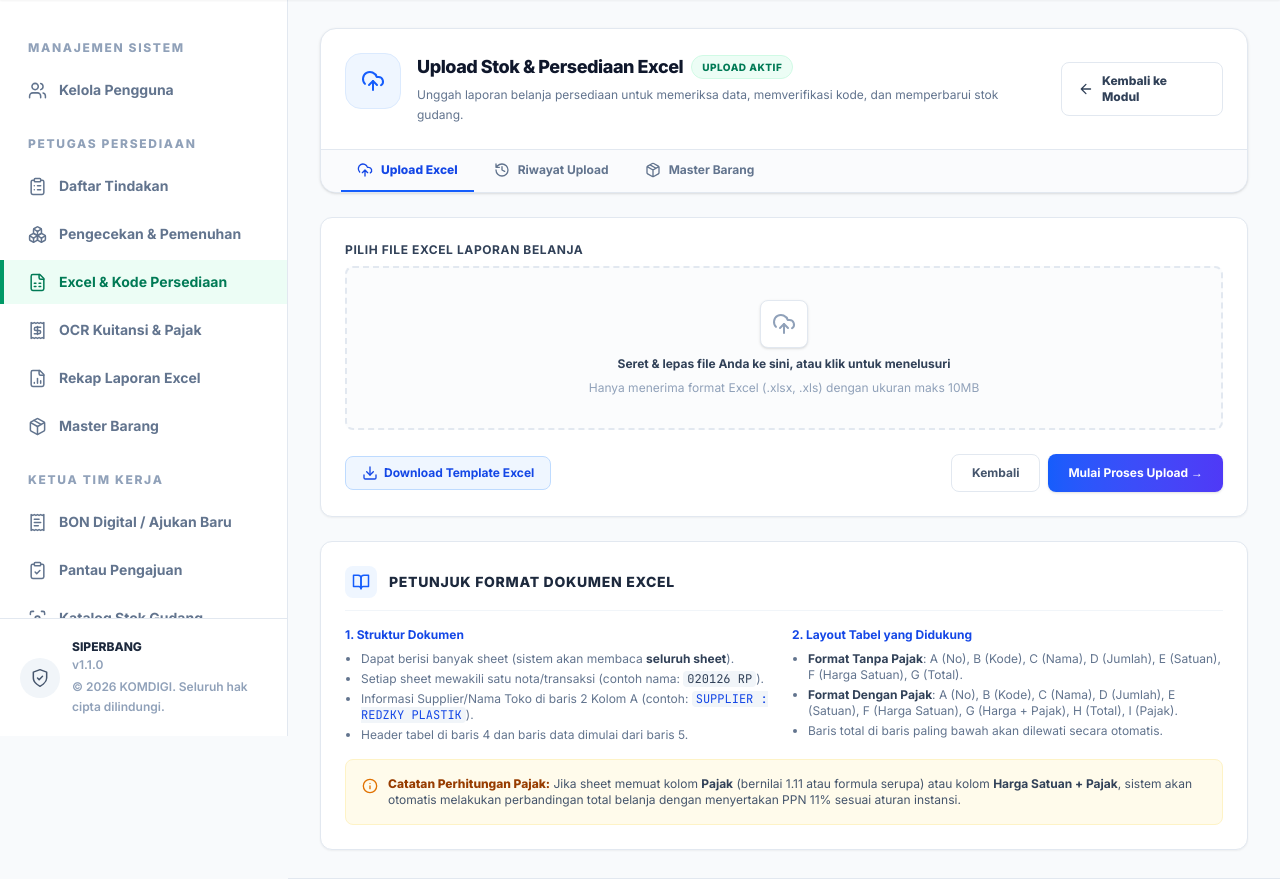
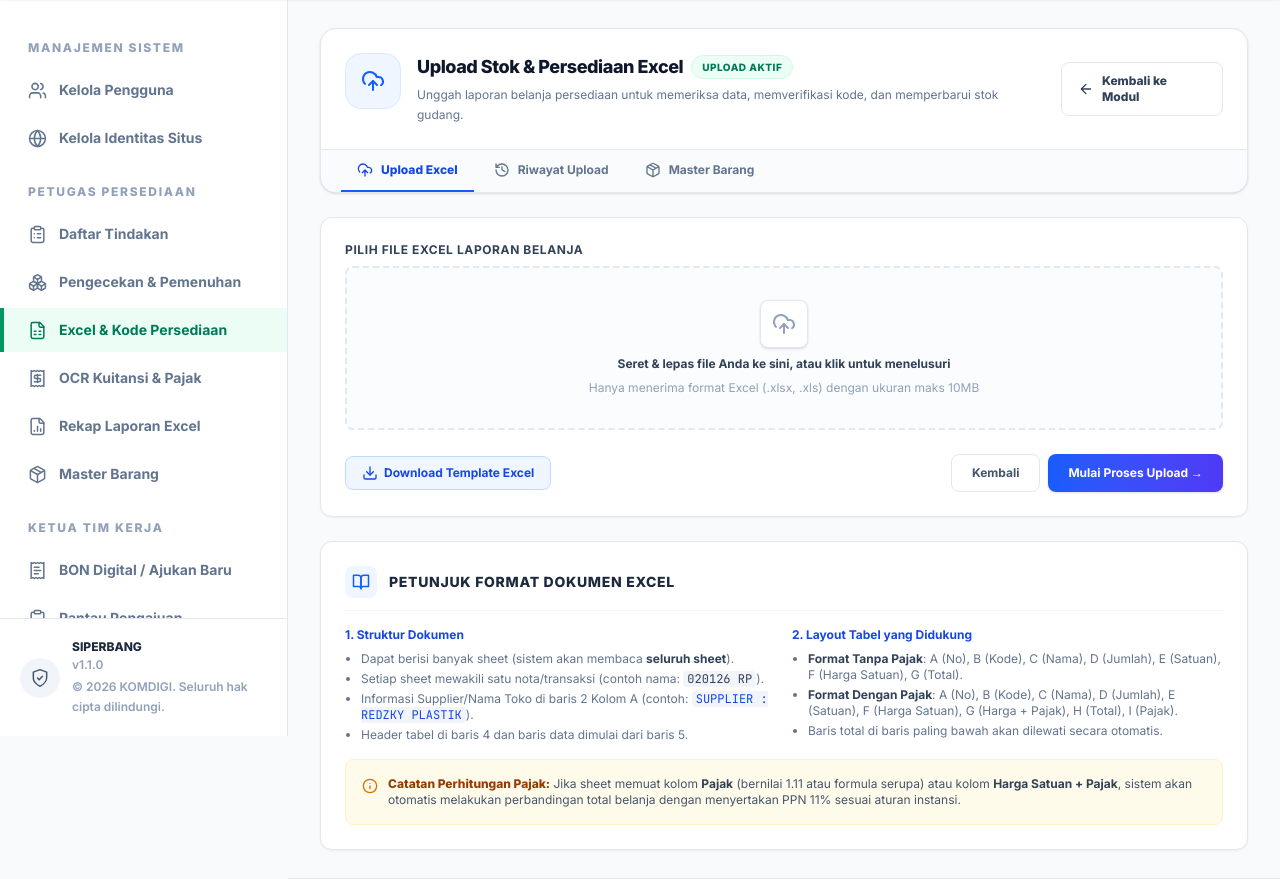
Before and after one commit to Anugrahfitri-code/siperbang, a Laravel app: page /stok-upload in a window 1280 px wide. Shown: the part 64-943 px from the top of the page. Run offline with Laravel 12, Linux system fonts and the light colour scheme; a user stored in the database is signed in; data comes from the database, SQL or seed files in the repository; style sheets or scripts are compiled from the project's sources.

Commit message:
memperbaiki menu yang hilang

```diff
--- a/resources/views/components/navigation/sidebar.blade.php
+++ b/resources/views/components/navigation/sidebar.blade.php
@@ -25,6 +25,18 @@
                         </svg>
                     </span>
                     <span class="truncate">Kelola Pengguna</span>
+                </span>
+            </a>
+
+            <a href="/" onclick="localStorage.setItem('superadminTab', 'site_settings');"
+               class="group flex w-full items-center justify-between py-3 pl-6 pr-5 text-left text-sm font-bold transition-all duration-200 border-transparent border-l-4 bg-transparent text-slate-500 hover:bg-emerald-50/70 hover:text-emerald-700">
+                <span class="flex min-w-0 items-center gap-3">
+                    <span class="shrink-0">
+                        <svg width="19" height="19" viewBox="0 0 24 24" fill="none" stroke="currentColor" stroke-width="1.9" stroke-linecap="round" stroke-linejoin="round">
+                            <circle cx="12" cy="12" r="10"/><path d="M12 2a14.5 14.5 0 0 0 0 20 14.5 14.5 0 0 0 0-20"/><path d="M2 12h20"/>
+                        </svg>
+                    </span>
+                    <span class="truncate">Kelola Identitas Situs</span>
                 </span>
             </a>
 
```
